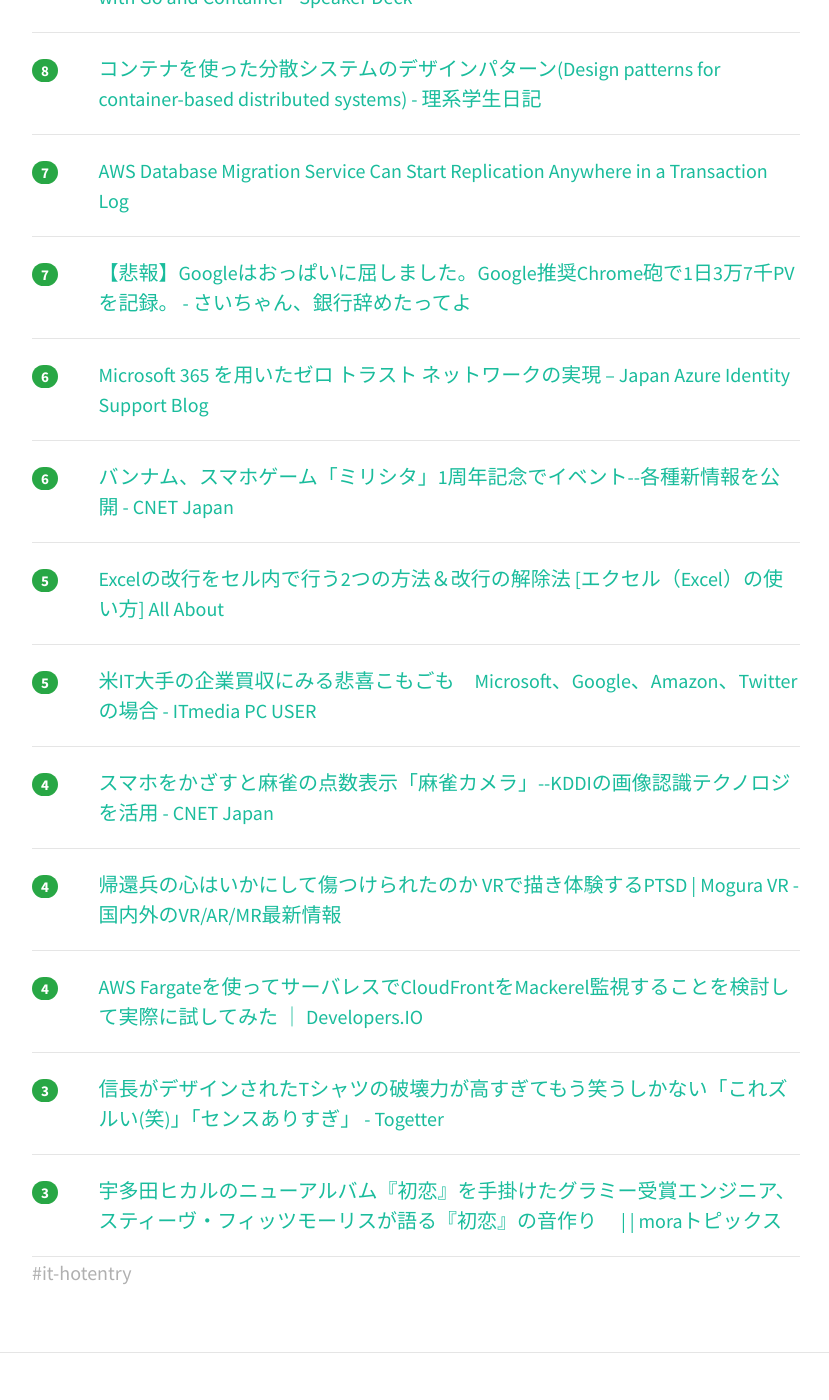
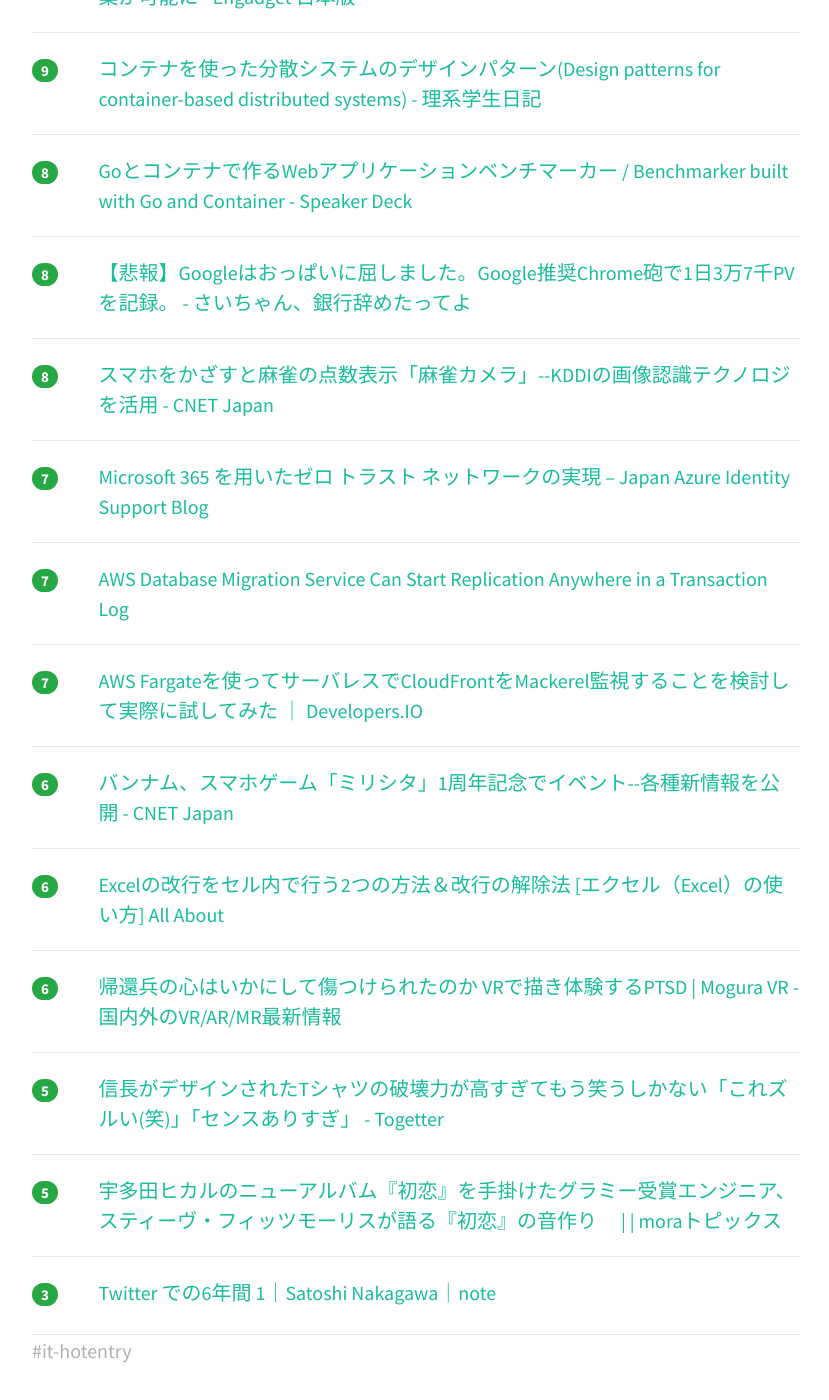
Before and after one commit to yatta47/hatena-matome-site, a Jekyll site: the page built from _posts/2018-07-01-hatena.md, in a window 1280 px wide and 1400 px high, scrolled down 1162 px. Shown: the whole window, without its empty margins (224-1053 px from the left). Built offline with Jekyll 4.4.1, drawn with Linux system fonts in a browser that asks for light colours; nearby versions of some CDN libraries; part of the change alters nothing that is shown; some of the changed text lies outside the part shown.

Commit message:
Updated 2018-07-01

```diff
--- a/_posts/2018-07-01-hatena.md
+++ b/_posts/2018-07-01-hatena.md
@@ -1,49 +1,59 @@
 ---
 layout: post
 title:  "2018-07-01 はてぶIT"
-date:   2018-07-01 10:02:51
+date:   2018-07-01 11:02:49
 tags: [it-hotentry]
 ---
-21 件のデータあり
+22 件のデータあり
 
 <hr><div class="row">
-<div class="col-1"><span class="badge badge-pill badge-success h2">42</span></div>
+<div class="col-1"><span class="badge badge-pill badge-success h2">64</span></div>
 <div class="col-11"><a href='http://blog.inouetakuya.info/entry/2018/06/30/204134' target='_blank'>49インチ 4K ディスプレイの感想 - 彼女からは、おいちゃんと呼ばれています</a></div>
 </div>
 <hr>
 <div class="row">
-<div class="col-1"><span class="badge badge-pill badge-success h2">17</span></div>
+<div class="col-1"><span class="badge badge-pill badge-success h2">20</span></div>
+<div class="col-11"><a href='https://www.ituki-yu2.net/entry/https_checker' target='_blank'>HTTPS Checkerはhttps変更作業にとても役立ちます。 - 超メモ帳（Web式）＠復活</a></div>
+</div>
+<hr>
+<div class="row">
+<div class="col-1"><span class="badge badge-pill badge-success h2">19</span></div>
 <div class="col-11"><a href='https://blog.shibayan.jp/entry/20180701/1530374130' target='_blank'>ASP.NET Core 用のメタパッケージを絶対に使うべき理由 - しばやん雑記</a></div>
 </div>
 <hr>
 <div class="row">
-<div class="col-1"><span class="badge badge-pill badge-success h2">17</span></div>
-<div class="col-11"><a href='https://www.ituki-yu2.net/entry/https_checker' target='_blank'>HTTPS Checkerはhttps変更作業にとても役立ちます。 - 超メモ帳（Web式）＠復活</a></div>
-</div>
-<hr>
-<div class="row">
-<div class="col-1"><span class="badge badge-pill badge-success h2">15</span></div>
+<div class="col-1"><span class="badge badge-pill badge-success h2">18</span></div>
 <div class="col-11"><a href='https://speakerdeck.com/ken_c_lo/design-talk-of-esa?slide=18' target='_blank'>esaのデザインの話 - 自分たちのWebサービスを作るデザイナーとしてやっていること / Design Talk of esa - Speaker Deck</a></div>
 </div>
 <hr>
 <div class="row">
-<div class="col-1"><span class="badge badge-pill badge-success h2">13</span></div>
+<div class="col-1"><span class="badge badge-pill badge-success h2">14</span></div>
 <div class="col-11"><a href='http://el-ement.com/blog/2018/06/30/full-ddpg/' target='_blank'>深層学習用ライブラリを自作して二足歩行を学習させてみた – EL-EMENT blog</a></div>
 </div>
 <hr>
 <div class="row">
-<div class="col-1"><span class="badge badge-pill badge-success h2">11</span></div>
+<div class="col-1"><span class="badge badge-pill badge-success h2">13</span></div>
+<div class="col-11"><a href='https://builderscon.io/tokyo/2018/session/bacea03a-9bb6-4042-a31e-983b23efca59' target='_blank'>Wantedly の機械学習プロダクト開発を支える機械学習基盤 - builderscon tokyo 2018</a></div>
+</div>
+<hr>
+<div class="row">
+<div class="col-1"><span class="badge badge-pill badge-success h2">12</span></div>
 <div class="col-11"><a href='http://matthewearl.github.io/2018/06/28/smb-level-extractor/' target='_blank'>Extracting Super Mario Bros levels with Python - Matt's ramblings</a></div>
 </div>
 <hr>
 <div class="row">
-<div class="col-1"><span class="badge badge-pill badge-success h2">10</span></div>
-<div class="col-11"><a href='https://builderscon.io/tokyo/2018/session/bacea03a-9bb6-4042-a31e-983b23efca59' target='_blank'>Wantedly の機械学習プロダクト開発を支える機械学習基盤 - builderscon tokyo 2018</a></div>
+<div class="col-1"><span class="badge badge-pill badge-success h2">12</span></div>
+<div class="col-11"><a href='http://www.itmedia.co.jp/pcuser/articles/1807/01/news011.html' target='_blank'>米IT大手の企業買収にみる悲喜こもごも　Microsoft、Google、Amazon、Twitterの場合 - ITmedia PC USER</a></div>
 </div>
 <hr>
 <div class="row">
 <div class="col-1"><span class="badge badge-pill badge-success h2">9</span></div>
 <div class="col-11"><a href='https://japanese.engadget.com/2018/06/28/adobe-project-rush/' target='_blank'>Adobeの新動画編集アプリ「Project Rush」レビュー。スマホでも高度な編集作業が可能に - Engadget 日本版</a></div>
+</div>
+<hr>
+<div class="row">
+<div class="col-1"><span class="badge badge-pill badge-success h2">9</span></div>
+<div class="col-11"><a href='https://kiririmode.hatenablog.jp/entry/20180630/1530329159' target='_blank'>コンテナを使った分散システムのデザインパターン(Design patterns for container-based distributed systems) - 理系学生日記</a></div>
 </div>
 <hr>
 <div class="row">
@@ -53,7 +63,17 @@ tags: [it-hotentry]
 <hr>
 <div class="row">
 <div class="col-1"><span class="badge badge-pill badge-success h2">8</span></div>
-<div class="col-11"><a href='https://kiririmode.hatenablog.jp/entry/20180630/1530329159' target='_blank'>コンテナを使った分散システムのデザインパターン(Design patterns for container-based distributed systems) - 理系学生日記</a></div>
+<div class="col-11"><a href='http://www.saichanblog.com/entry/chromehou' target='_blank'>【悲報】Googleはおっぱいに屈しました。Google推奨Chrome砲で1日3万7千PVを記録。 - さいちゃん、銀行辞めたってよ</a></div>
+</div>
+<hr>
+<div class="row">
+<div class="col-1"><span class="badge badge-pill badge-success h2">8</span></div>
+<div class="col-11"><a href='https://japan.cnet.com/article/35121727/' target='_blank'>スマホをかざすと麻雀の点数表示「麻雀カメラ」--KDDIの画像認識テクノロジを活用 - CNET Japan</a></div>
+</div>
+<hr>
+<div class="row">
+<div class="col-1"><span class="badge badge-pill badge-success h2">7</span></div>
+<div class="col-11"><a href='https://blogs.technet.microsoft.com/jpazureid/2018/06/29/building-zero-trust-networks-with-microsoft-365/' target='_blank'>Microsoft 365 を用いたゼロ トラスト ネットワークの実現 – Japan Azure Identity Support Blog</a></div>
 </div>
 <hr>
 <div class="row">
@@ -63,12 +83,7 @@ tags: [it-hotentry]
 <hr>
 <div class="row">
 <div class="col-1"><span class="badge badge-pill badge-success h2">7</span></div>
-<div class="col-11"><a href='http://www.saichanblog.com/entry/chromehou' target='_blank'>【悲報】Googleはおっぱいに屈しました。Google推奨Chrome砲で1日3万7千PVを記録。 - さいちゃん、銀行辞めたってよ</a></div>
-</div>
-<hr>
-<div class="row">
-<div class="col-1"><span class="badge badge-pill badge-success h2">6</span></div>
-<div class="col-11"><a href='https://blogs.technet.microsoft.com/jpazureid/2018/06/29/building-zero-trust-networks-with-microsoft-365/' target='_blank'>Microsoft 365 を用いたゼロ トラスト ネットワークの実現 – Japan Azure Identity Support Blog</a></div>
+<div class="col-11"><a href='https://dev.classmethod.jp/cloud/aws/fargate-mackerel-cloudfront-poc/' target='_blank'>AWS Fargateを使ってサーバレスでCloudFrontをMackerel監視することを検討して実際に試してみた ｜ Developers.IO</a></div>
 </div>
 <hr>
 <div class="row">
@@ -77,37 +92,27 @@ tags: [it-hotentry]
 </div>
 <hr>
 <div class="row">
-<div class="col-1"><span class="badge badge-pill badge-success h2">5</span></div>
+<div class="col-1"><span class="badge badge-pill badge-success h2">6</span></div>
 <div class="col-11"><a href='https://allabout.co.jp/gm/gc/475222/' target='_blank'>Excelの改行をセル内で行う2つの方法＆改行の解除法 [エクセル（Excel）の使い方] All About</a></div>
 </div>
 <hr>
 <div class="row">
-<div class="col-1"><span class="badge badge-pill badge-success h2">5</span></div>
-<div class="col-11"><a href='http://www.itmedia.co.jp/pcuser/articles/1807/01/news011.html' target='_blank'>米IT大手の企業買収にみる悲喜こもごも　Microsoft、Google、Amazon、Twitterの場合 - ITmedia PC USER</a></div>
-</div>
-<hr>
-<div class="row">
-<div class="col-1"><span class="badge badge-pill badge-success h2">4</span></div>
-<div class="col-11"><a href='https://japan.cnet.com/article/35121727/' target='_blank'>スマホをかざすと麻雀の点数表示「麻雀カメラ」--KDDIの画像認識テクノロジを活用 - CNET Japan</a></div>
-</div>
-<hr>
-<div class="row">
-<div class="col-1"><span class="badge badge-pill badge-success h2">4</span></div>
+<div class="col-1"><span class="badge badge-pill badge-success h2">6</span></div>
 <div class="col-11"><a href='https://www.moguravr.com/mind-at-war/' target='_blank'>帰還兵の心はいかにして傷つけられたのか VRで描き体験するPTSD | Mogura VR - 国内外のVR/AR/MR最新情報</a></div>
 </div>
 <hr>
 <div class="row">
-<div class="col-1"><span class="badge badge-pill badge-success h2">4</span></div>
-<div class="col-11"><a href='https://dev.classmethod.jp/cloud/aws/fargate-mackerel-cloudfront-poc/' target='_blank'>AWS Fargateを使ってサーバレスでCloudFrontをMackerel監視することを検討して実際に試してみた ｜ Developers.IO</a></div>
+<div class="col-1"><span class="badge badge-pill badge-success h2">5</span></div>
+<div class="col-11"><a href='https://togetter.com/li/1242266' target='_blank'>信長がデザインされたTシャツの破壊力が高すぎてもう笑うしかない「これズルい(笑)」「センスありすぎ」 - Togetter</a></div>
+</div>
+<hr>
+<div class="row">
+<div class="col-1"><span class="badge badge-pill badge-success h2">5</span></div>
+<div class="col-11"><a href='http://mora.jp/topics/interview/stevefitzmaurice_utadahatsukoi/' target='_blank'>宇多田ヒカルのニューアルバム『初恋』を手掛けたグラミー受賞エンジニア、スティーヴ・フィッツモーリスが語る『初恋』の音作り　 | | moraトピックス</a></div>
 </div>
 <hr>
 <div class="row">
 <div class="col-1"><span class="badge badge-pill badge-success h2">3</span></div>
-<div class="col-11"><a href='https://togetter.com/li/1242266' target='_blank'>信長がデザインされたTシャツの破壊力が高すぎてもう笑うしかない「これズルい(笑)」「センスありすぎ」 - Togetter</a></div>
+<div class="col-11"><a href='https://note.mu/psychs/n/nc519c2c85801' target='_blank'>Twitter での6年間 1｜Satoshi Nakagawa｜note</a></div>
 </div>
 <hr>
-<div class="row">
-<div class="col-1"><span class="badge badge-pill badge-success h2">3</span></div>
-<div class="col-11"><a href='http://mora.jp/topics/interview/stevefitzmaurice_utadahatsukoi/' target='_blank'>宇多田ヒカルのニューアルバム『初恋』を手掛けたグラミー受賞エンジニア、スティーヴ・フィッツモーリスが語る『初恋』の音作り　 | | moraトピックス</a></div>
-</div>
-<hr>
```
